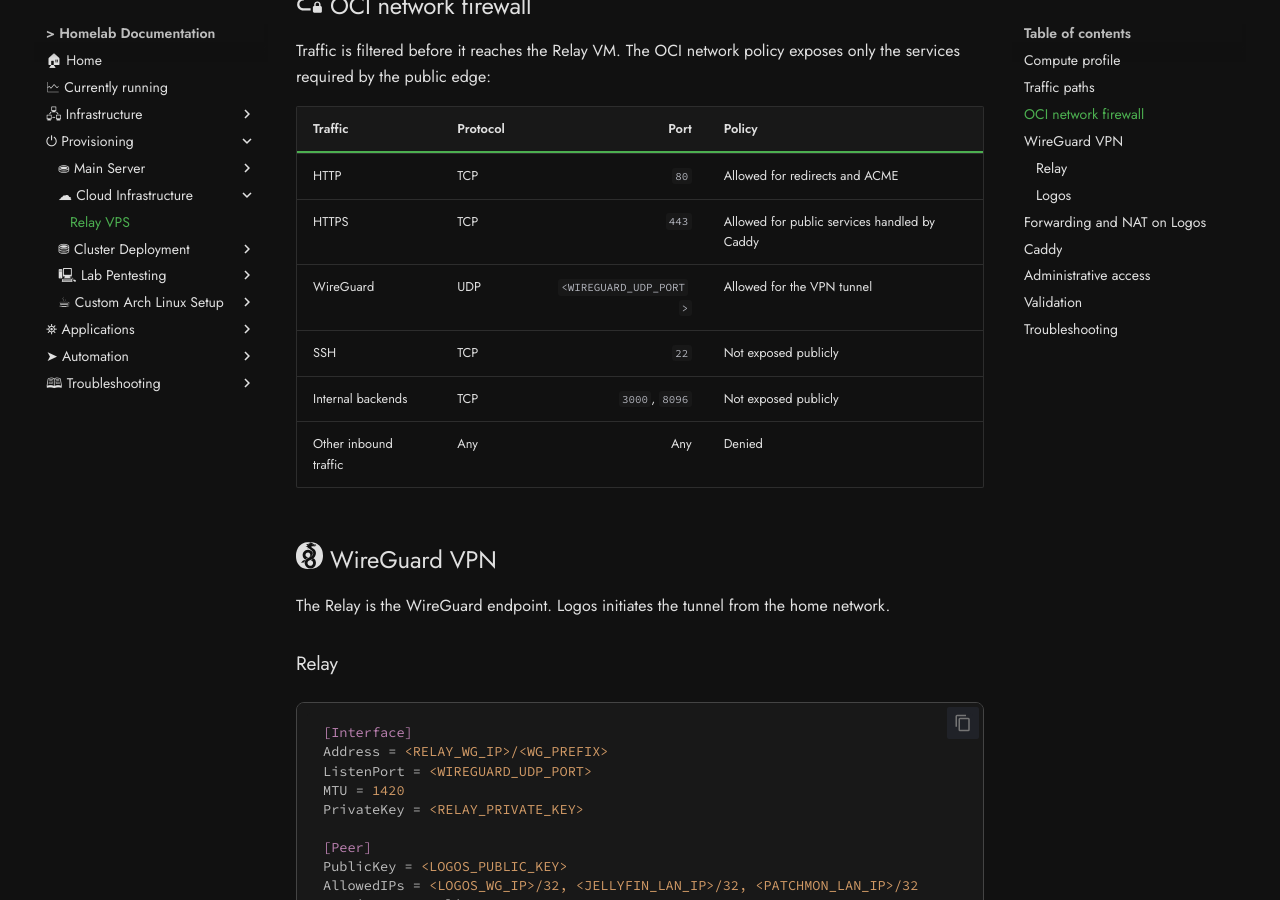
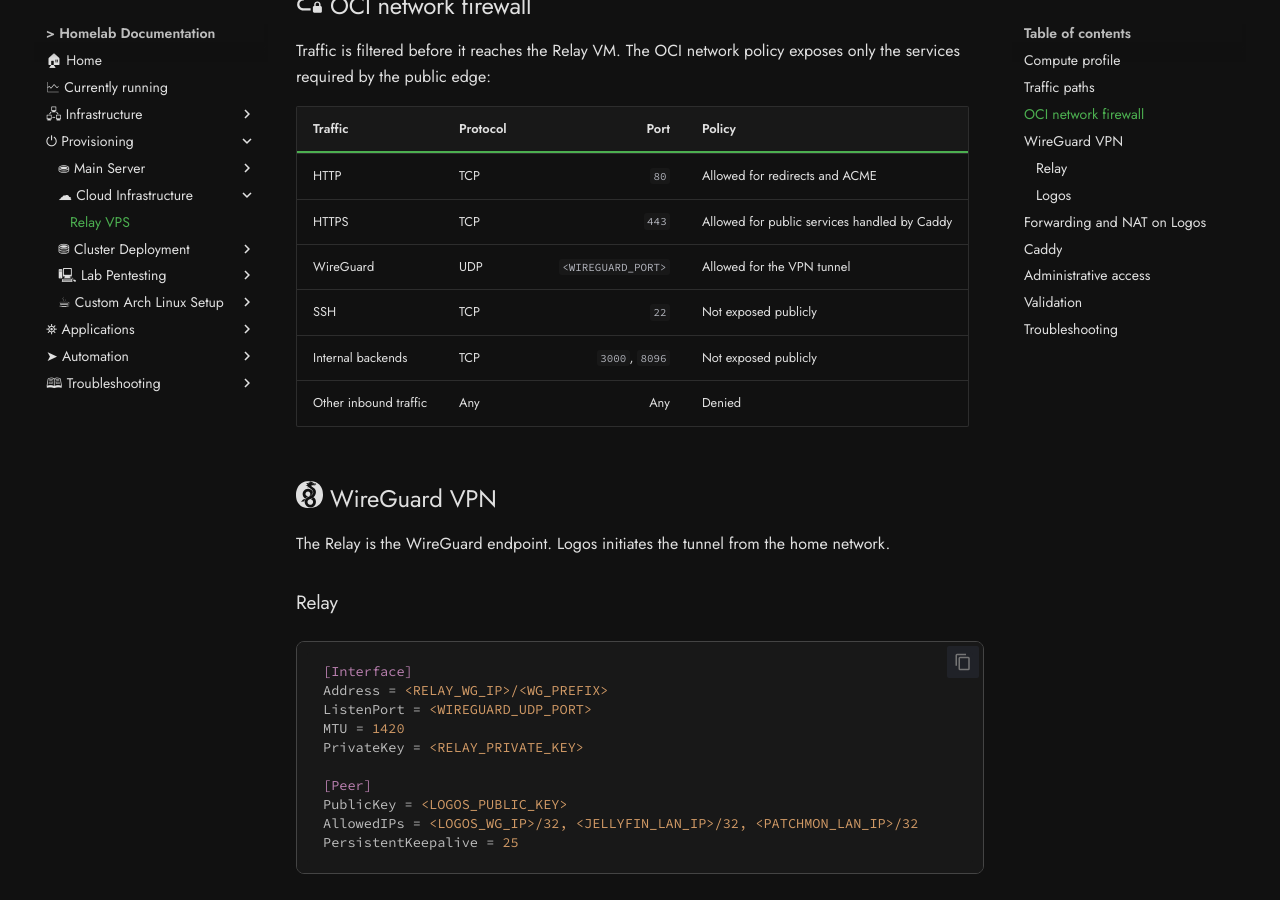
Before and after one commit to kCn3333/homelab, an MkDocs documentation site: the page built from docs/relay/relay.md, in a window 1280 px wide and 900 px high, scrolled down 1201 px. Built offline with MkDocs 1.6.1 and Material for MkDocs 9.7.7, drawn with Linux system fonts in a browser that asks for light colours; comment, search, counter and statistics services are not loaded; some of the changed lines change nothing that is shown.

Commit message:
docs: document relay vps

```diff
--- a/docs/relay/relay.md
+++ b/docs/relay/relay.md
@@ -40,7 +40,7 @@
 |---|---|---:|---|
 | HTTP | TCP | `80` | Allowed for redirects and ACME |
 | HTTPS | TCP | `443` | Allowed for public services handled by Caddy |
-| WireGuard | UDP | `<WIREGUARD_UDP_PORT>` | Allowed for the VPN tunnel |
+| WireGuard | UDP | `<WIREGUARD_PORT>` | Allowed for the VPN tunnel |
 | SSH | TCP | `22` | Not exposed publicly |
 | Internal backends | TCP | `3000`, `8096` | Not exposed publicly |
 | Other inbound traffic | Any | Any | Denied |
```
